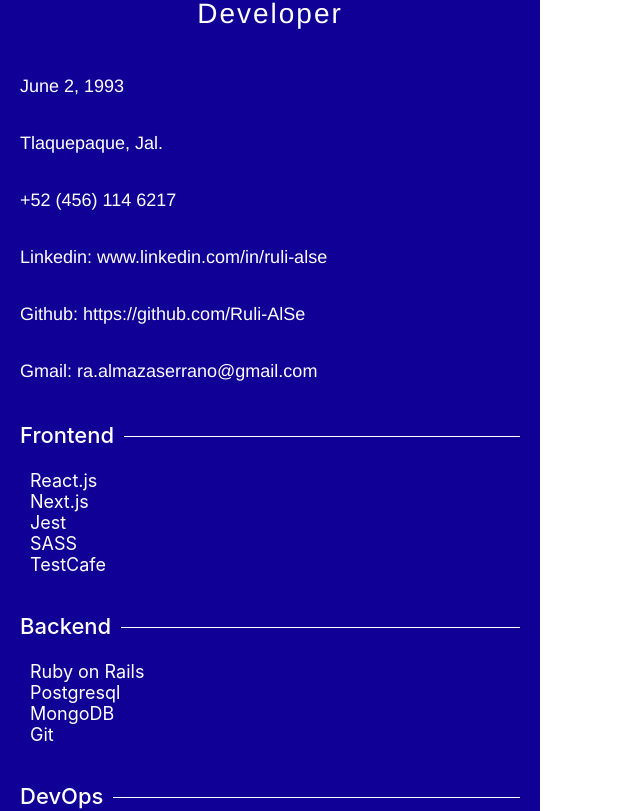
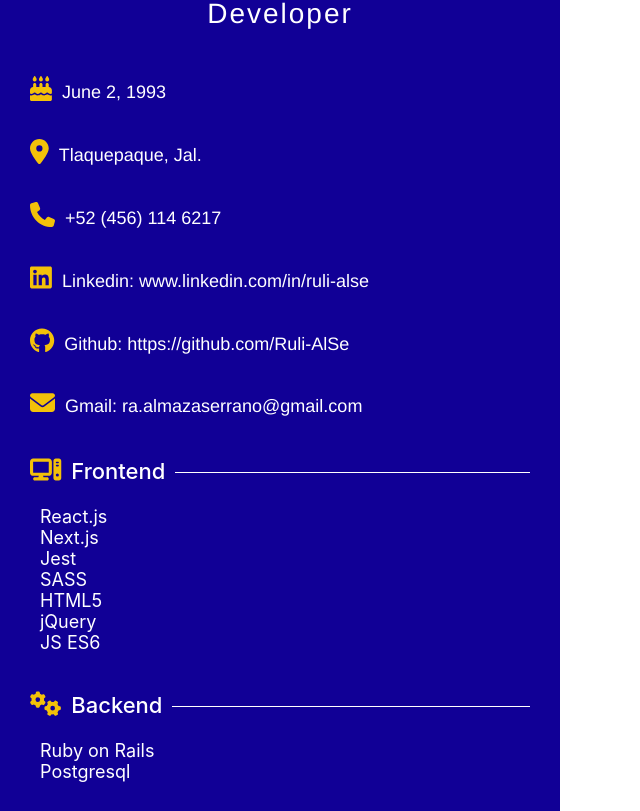
Before and after one commit to Ruli-AlSe/my_resume, a JavaScript app: page / in a window 1280 px wide. Shown: the part 570-1381 px from the top of the page, without its empty margins (0-640 px from the left). Built offline with nearby package versions, Linux system fonts and the light colour scheme; the HTML template or start-up script is replaced by a standard one.

Commit message:
Add FontAwesome icons to side bar

```diff
--- a/package.json
+++ b/package.json
@@ -3,6 +3,10 @@
   "version": "0.1.0",
   "private": true,
   "dependencies": {
+    "@fortawesome/fontawesome-svg-core": "^6.1.2",
+    "@fortawesome/free-brands-svg-icons": "^6.1.2",
+    "@fortawesome/free-solid-svg-icons": "^6.1.2",
+    "@fortawesome/react-fontawesome": "^0.2.0",
     "@testing-library/jest-dom": "^5.16.5",
     "@testing-library/react": "^13.3.0",
     "@testing-library/user-event": "^13.5.0",
--- a/src/components/SideBar.js
+++ b/src/components/SideBar.js
@@ -1,4 +1,17 @@
 import Technologies from "./Technologies";
+import { FontAwesomeIcon } from "@fortawesome/react-fontawesome";
+import { faGithub, faLinkedin } from "@fortawesome/free-brands-svg-icons";
+import {
+  faEnvelope,
+  faPhone,
+  faLocationDot,
+  faCakeCandles,
+  faComputer,
+  faGears,
+  faTerminal,
+  faCode,
+  faLanguage,
+} from "@fortawesome/free-solid-svg-icons";
 import "../styles/sidebar.scss";
 
 export default function SideBar() {
@@ -17,40 +30,65 @@
         Frontend and Experimentation Developer
       </h3>
       <div className="sidebar__personal-info">
-        <p className="sidebar__text">June 2, 1993</p>
-        <p className="sidebar__text">Tlaquepaque, Jal.</p>
-        <p className="sidebar__text">+52 (456) 114 6217</p>
+        <p className="sidebar__text">
+          <FontAwesomeIcon icon={faCakeCandles} />
+          June 2, 1993
+        </p>
+        <p className="sidebar__text">
+          <FontAwesomeIcon icon={faLocationDot} />
+          Tlaquepaque, Jal.
+        </p>
+        <p className="sidebar__text">
+          <FontAwesomeIcon icon={faPhone} />
+          +52 (456) 114 6217
+        </p>
         <div className="sidebar__social-media">
           <p className="sidebar__text">
+            <FontAwesomeIcon icon={faLinkedin} />
             Linkedin: <span>www.linkedin.com/in/ruli-alse</span>
           </p>
           <p className="sidebar__text">
+            <FontAwesomeIcon icon={faGithub} />
             Github: <span>https://github.com/Ruli-AlSe</span>
           </p>
           <p className="sidebar__text">
+            <FontAwesomeIcon icon={faEnvelope} />
             Gmail: <span>ra.almazaserrano@gmail.com</span>
           </p>
         </div>
       </div>
       <Technologies
         description={"Frontend"}
-        technologies={["React.js", "Next.js", "Jest", "SASS", "TestCafe"]}
+        technologies={[
+          "React.js",
+          "Next.js",
+          "Jest",
+          "SASS",
+          "HTML5",
+          "jQuery",
+          "JS ES6",
+        ]}
+        icon={faComputer}
       />
       <Technologies
         description={"Backend"}
-        technologies={["Ruby on Rails", "Postgresql", "MongoDB", "Git"]}
+        technologies={["Ruby on Rails", "Postgresql"]}
+        icon={faGears}
       />
       <Technologies
         description={"DevOps"}
         technologies={["Github CI/CD", "Docker", "Vagrant"]}
+        icon={faTerminal}
       />
       <Technologies
         description={"Programing Languages"}
-        technologies={["JS", "TS", "Ruby", "C++", "Python"]}
+        technologies={["JavaScript", "TypeScript", "Ruby", "Python"]}
+        icon={faCode}
       />
       <Technologies
         description={"Languages"}
-        technologies={["Espanish", "English"]}
+        technologies={["Spanish (native)", "English (Conversational)"]}
+        icon={faLanguage}
       />
     </div>
   );
--- a/src/components/Technologies.js
+++ b/src/components/Technologies.js
@@ -1,11 +1,16 @@
-export default function Technologies({ description, technologies }) {
+import { FontAwesomeIcon } from "@fortawesome/react-fontawesome";
+
+export default function Technologies({ description, technologies, icon }) {
   const tech = technologies.map((elem, idx) => {
     return <li key={idx + description}>{elem}</li>;
   });
   return (
     <div className="sidebar__technologies">
       <p className="sidebar__text-with-line">
-        <span>{description}</span>
+        <span>
+          <FontAwesomeIcon icon={icon} />
+          {description}
+        </span>
       </p>
       <ul className="sidebar__technologies-list">{tech}</ul>
     </div>
--- a/src/styles/sidebar.scss
+++ b/src/styles/sidebar.scss
@@ -7,7 +7,7 @@
   width: 500px;
   display: flex;
   flex-direction: column;
-  padding: 50px 20px;
+  padding: 50px 30px;
   &__personal-info {
     display: flex;
     flex-direction: column;
@@ -41,6 +41,11 @@
     font-family: $elc-font;
     font-size: 18px;
     color: $color-white;
+    svg {
+      font-size: 25px;
+      margin-right: 10px;
+      color: $color-gold;
+    }
     &--name {
       font-size: 35px;
       font-weight: $font-light;
@@ -64,6 +69,11 @@
       background-color: $color-strong-blue;
       padding-right: 10px;
       color: $color-white;
+      svg {
+        font-size: 25px;
+        margin-right: 10px;
+        color: $color-gold;
+      }
     }
   }
   &__text-with-line:after {
```
Also changed, not shown: 1 other file (tests, documents, lock files or other folders).
